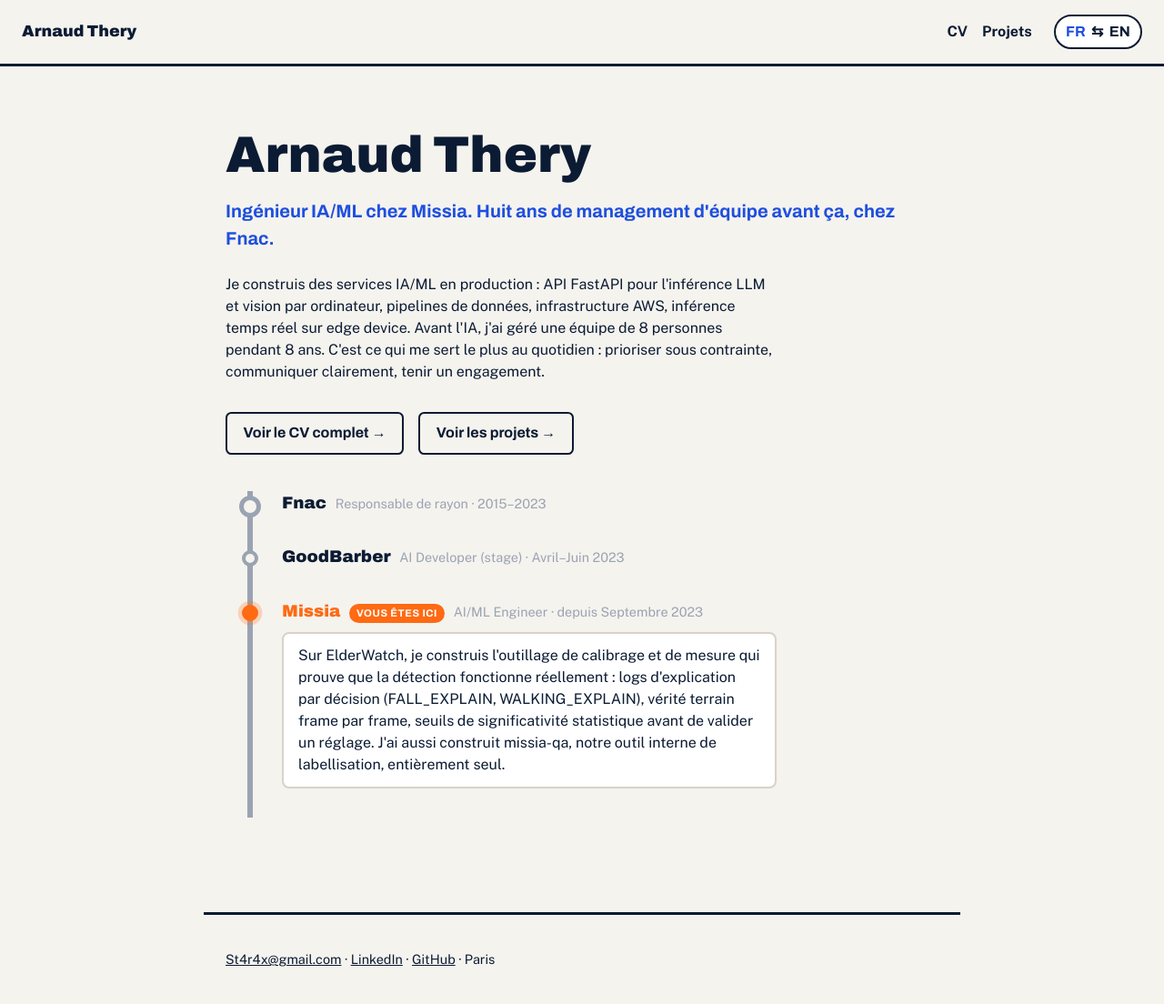
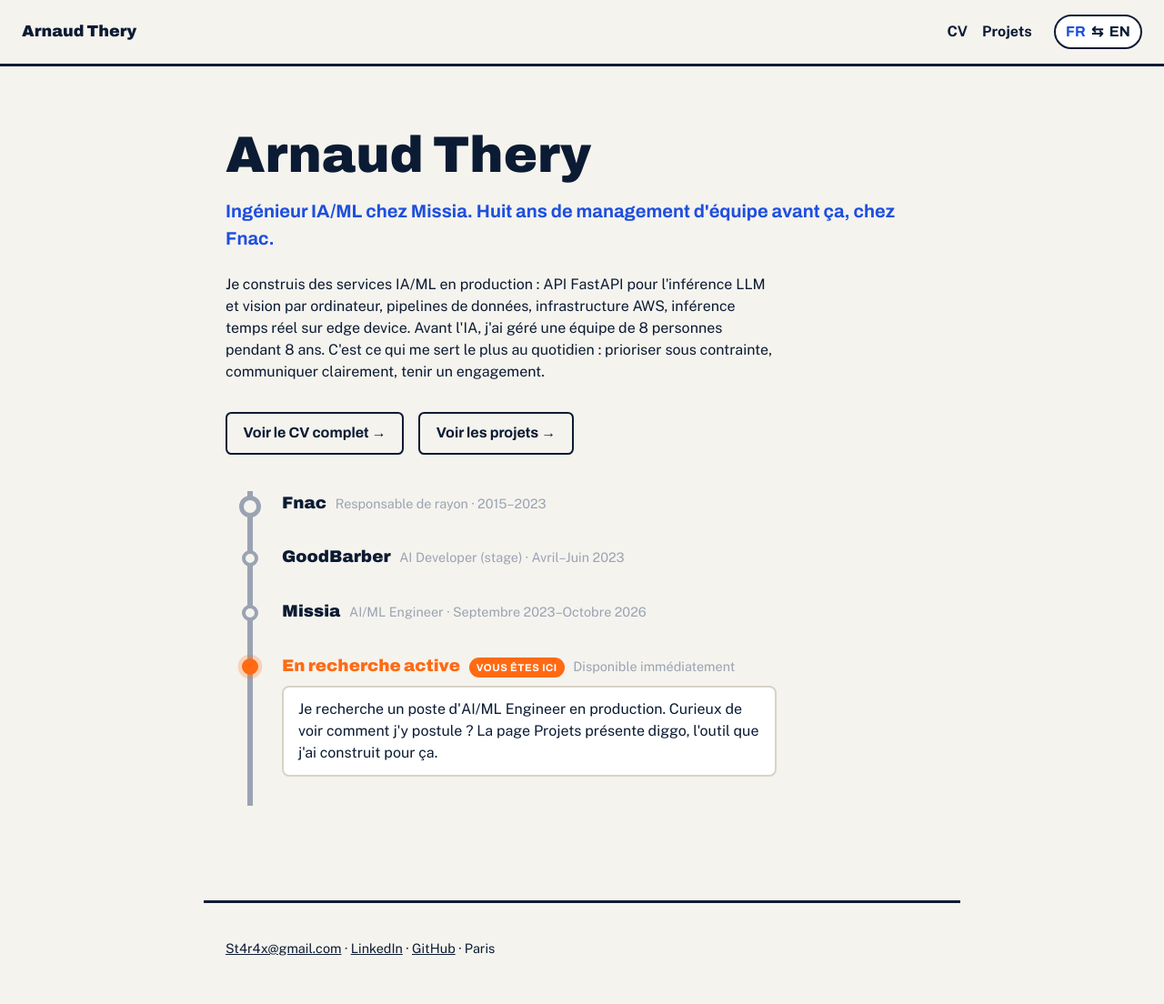
Before and after one commit to St4r4x/St4r4x.github.io, a Jekyll site: the page built from fr/index.md, in a window 1280 px wide. Shown: the whole page at 91% size. Built offline with Jekyll 4.4.1, drawn with Linux system fonts in a browser that asks for light colours.

Commit message:
content: add end date to Missia, add active-search station
Missia now has an end date (October 2026) and is no longer the
'current' station. Added a new final station, 'En recherche active' /
'Actively looking', carrying the current-role badge and pulse instead.
Follows Diggo's cover-letter convention of never stating a specific
availability date ('disponible immediatement').

Co-Authored-By: Claude Sonnet 5 <noreply@anthropic.com>

```diff
--- a/fr/index.md
+++ b/fr/index.md
@@ -39,14 +39,23 @@ title: Accueil
       <p class="station__detail">Moteur de recherche sémantique en production (Django, sentence-transformers). Livré en 3 mois.</p>
     </details>
   </li>
-  <li class="station station--current">
-    <details open>
+  <li class="station">
+    <details>
       <summary>
         <span class="station__label">Missia</span>
-        <span class="station__badge">Vous êtes ici</span>
-        <span class="station__meta">AI/ML Engineer &middot; depuis Septembre 2023</span>
+        <span class="station__meta">AI/ML Engineer &middot; Septembre 2023&ndash;Octobre 2026</span>
       </summary>
       <p class="station__detail">Sur ElderWatch, je construis l'outillage de calibrage et de mesure qui prouve que la détection fonctionne réellement : logs d'explication par décision (FALL_EXPLAIN, WALKING_EXPLAIN), vérité terrain frame par frame, seuils de significativité statistique avant de valider un réglage. J'ai aussi construit missia-qa, notre outil interne de labellisation, entièrement seul.</p>
     </details>
   </li>
+  <li class="station station--current">
+    <details open>
+      <summary>
+        <span class="station__label">En recherche active</span>
+        <span class="station__badge">Vous êtes ici</span>
+        <span class="station__meta">Disponible immédiatement</span>
+      </summary>
+      <p class="station__detail">Je recherche un poste d'AI/ML Engineer en production. Curieux de voir comment j'y postule ? La page Projets présente diggo, l'outil que j'ai construit pour ça.</p>
+    </details>
+  </li>
 </ol>
```
Also changed, not shown: en/cv.md (+1 -1 lines), en/index.md (+13 -4 lines), fr/cv.md (+1 -1 lines).
